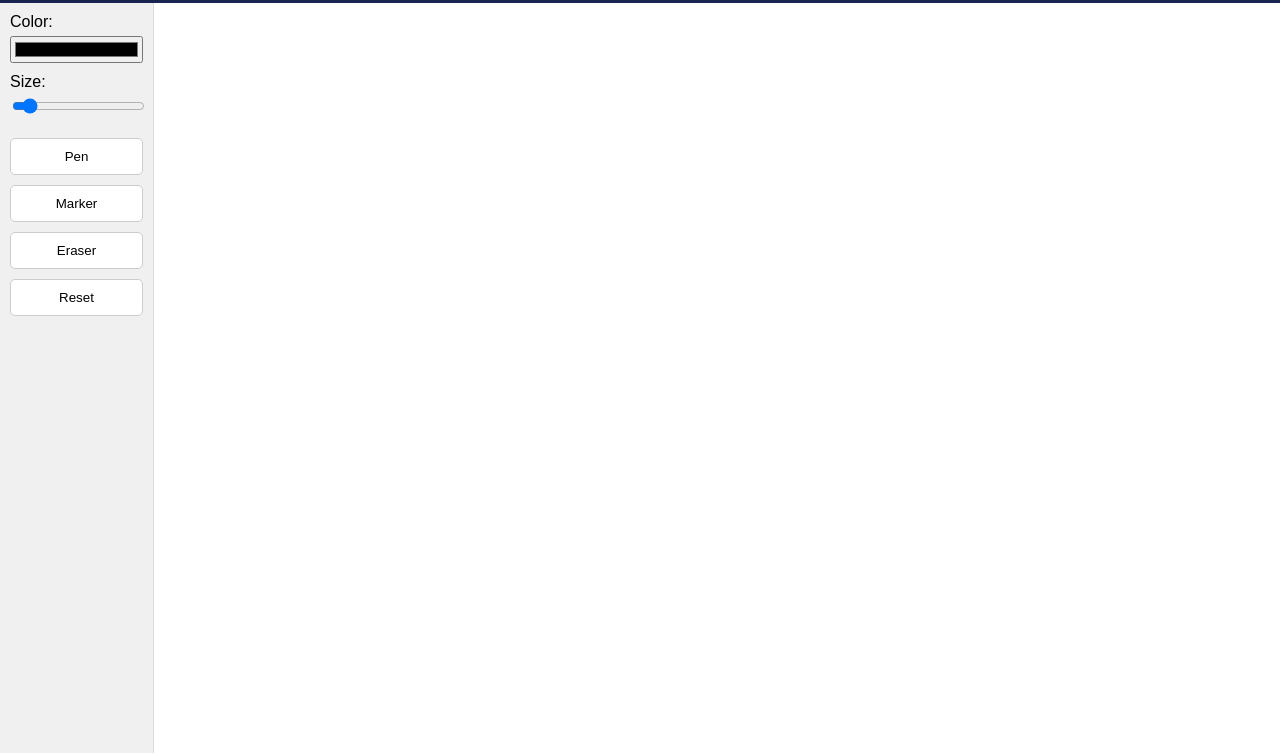
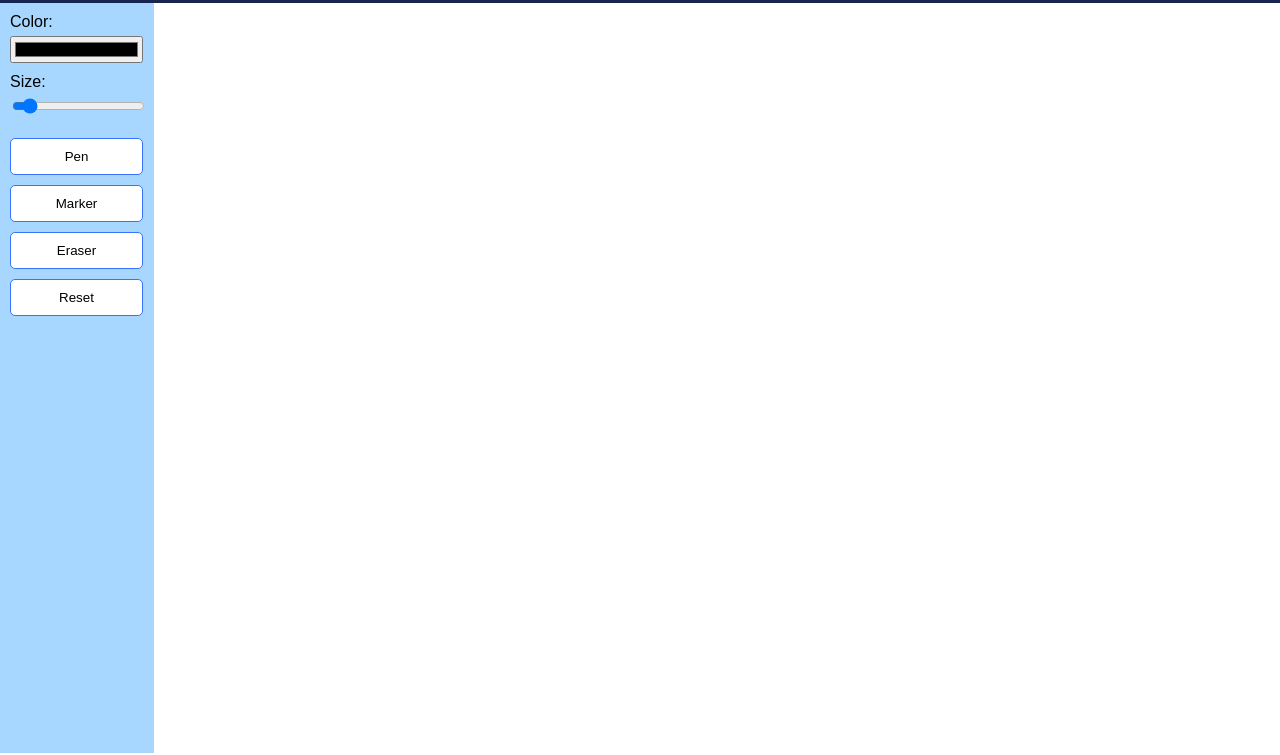
Before and after one commit to ParniaHabibi97/PLanner, a plain HTML site: page canvas.html in a window 1280 px wide. Shown: the part 45-800 px from the top of the page. Drawn offline with Linux system fonts and the light colour scheme.

Commit message:
style fixed

```diff
--- a/canvasstyle.css
+++ b/canvasstyle.css
@@ -100,7 +100,7 @@ body {
     min-width: 137px;
     text-align: center;
     padding-top: 20px;
-    box-shadow: 0px 3px 5px -1px #ccc;
+    box-shadow: 0px 3px 5px -1px #7787ff;
   }
 
   .navbar-nav ul li ul li {
@@ -127,8 +127,8 @@ body {
     flex-direction: column;
     align-items: center;
     padding: 10px;
-    background-color: #f0f0f0;
-    border-right: 1px solid #ddd;
+    background-color: #a7d7ff;
+    border-right: 1px solid #a7d7ff;
   }
 
   .tool-options {
@@ -154,16 +154,20 @@ body {
     margin-bottom: 10px;
     width: 100%;
     cursor: pointer;
-    background-color: #fff;
-    border: 1px solid #ccc;
+    background-color: #ffffff;
+    border: 1px solid #3773ff;
     border-radius: 5px;
     transition: background-color 0.3s;
   }
 
   .tool-button:hover {
-    background-color: #ddd;
+    background-color: #001892a7;
+    color: #fff;
   }
 
+  #size-picker{
+    color: #7787ff;
+  }
   canvas {
     flex-grow: 1;
     cursor: crosshair;
```
